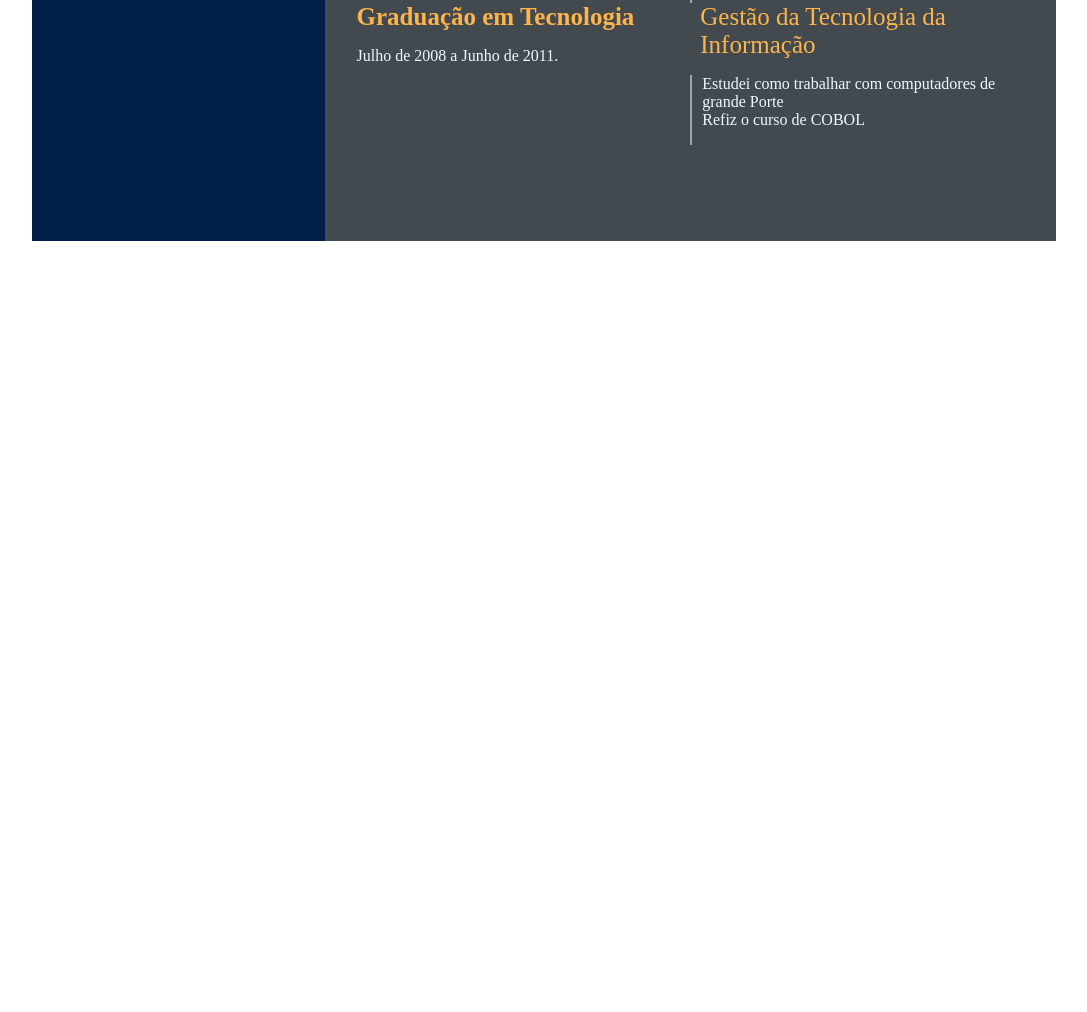
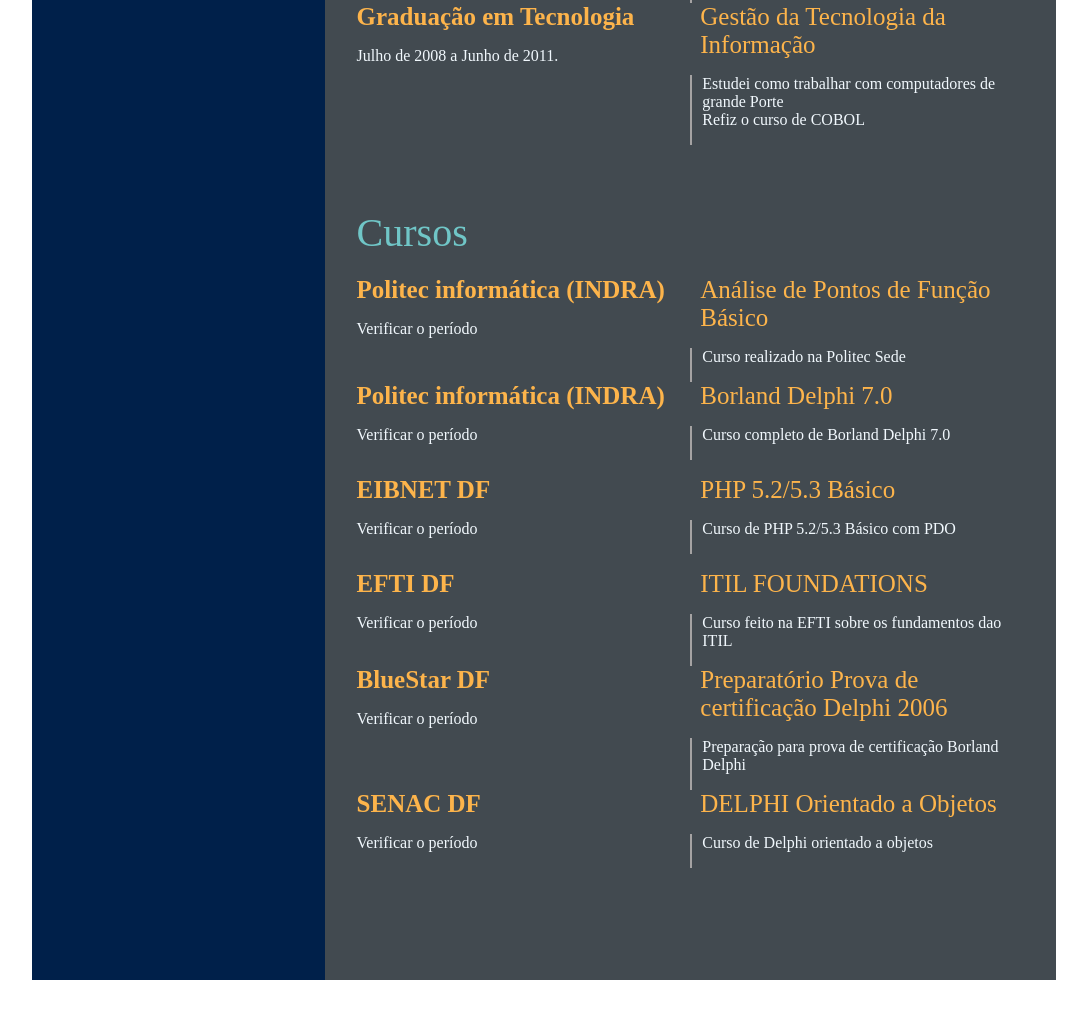
Before and after one commit to WilliamfSilva/devweekgit.github.io, a plain HTML site: page index.html in a window 1280 px wide. Shown: the part 1004-2016 px from the top of the page, without its empty margins (96-1183 px from the left). Before the commit the page ends 1277 px from the top, so only its background shows below. Drawn offline with Linux system fonts and the light colour scheme.

Commit message:
Atualização da parte de Cursos no index.html (#6)

```diff
--- a/index.html
+++ b/index.html
@@ -131,6 +131,71 @@
                             </div>
                         </div>
                     </section>
+                    <section class="awards gap">
+                        <div class="right-title">Cursos</div>
+                        <div class="awards-contents">
+                            <div class="awards-left">
+                                <p class="awards-company-name"> Politec informática (INDRA)</p>
+                                <p class="awards-time-period">Verificar o período</p>
+                            </div>
+                            <div class="awards-right">
+                                <p class="awards-name">Análise de Pontos de Função Básico</p>
+                                <p class="awards-desc">
+                                    Curso realizado na Politec Sede
+                                </p>
+                            </div>
+                            <div class="awards-left">
+                                <p class="awards-company-name">Politec informática (INDRA)</p>
+                                <p class="awards-time-period">Verificar o período</p>
+                            </div>
+                            <div class="awards-right">
+                                <p class="awards-name">Borland Delphi 7.0</p>
+                                <p class="awards-desc">
+                                    Curso completo de Borland Delphi 7.0
+                                </p>
+                            </div>
+                            <div class="awards-left">
+                                <p class="awards-company-name">EIBNET DF</p>
+                                <p class="awards-time-period">Verificar o período</p>
+                            </div>
+                            <div class="awards-right">
+                                <p class="awards-name">PHP 5.2/5.3 Básico</p>
+                                <p class="awards-desc">
+                                    Curso de PHP 5.2/5.3 Básico com PDO
+                                </p>
+                            </div>
+                            <div class="awards-left">
+                                <p class="awards-company-name">EFTI DF</p>
+                                <p class="awards-time-period">Verificar o período</p>
+                            </div>
+                            <div class="awards-right">
+                                <p class="awards-name">ITIL FOUNDATIONS</p>
+                                <p class="awards-desc">
+                                    Curso feito na EFTI sobre os fundamentos dao ITIL
+                                </p>
+                            </div>
+                            <div class="awards-left">
+                                <p class="awards-company-name">BlueStar DF</p>
+                                <p class="awards-time-period">Verificar o período</p>
+                            </div>
+                            <div class="awards-right">
+                                <p class="awards-name">Preparatório Prova de certificação Delphi 2006</p>
+                                <p class="awards-desc">
+                                    Preparação para prova de certificação Borland Delphi
+                                </p>
+                            </div>
+                            <div class="awards-left">
+                                <p class="awards-company-name">SENAC DF</p>
+                                <p class="awards-time-period">Verificar o período</p>
+                            </div>
+                            <div class="awards-right">
+                                <p class="awards-name">DELPHI Orientado a Objetos</p>
+                                <p class="awards-desc">
+                                    Curso de Delphi orientado a objetos
+                                </p>
+                            </div>
+                        </div>
+                    </section>
                 </div>
             </div>
         </section>
```
